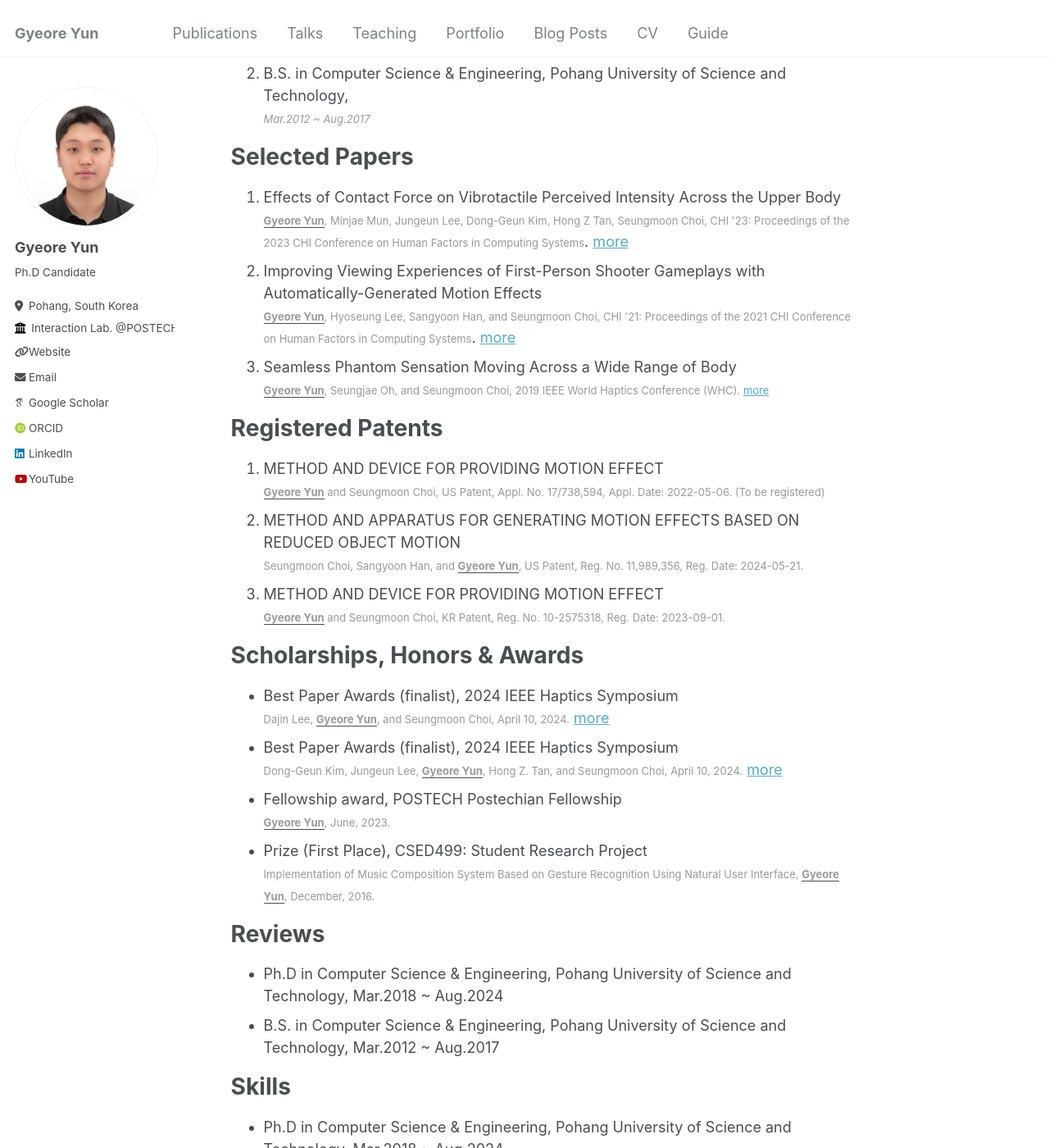
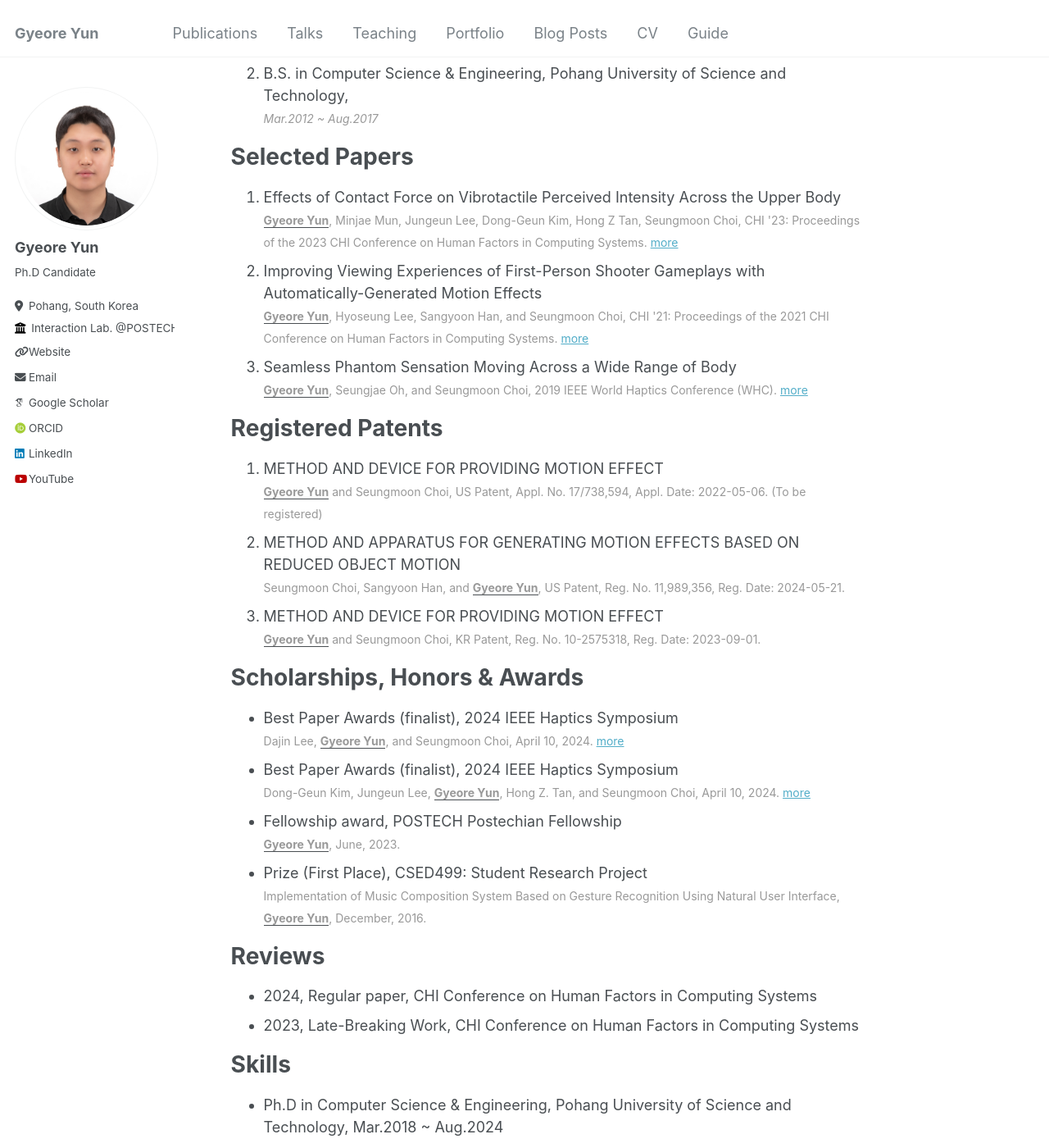
Before and after one commit to GyeoreYun/GyeoreYun.github.io, a Jekyll site: the page built from _pages/about.md, in a window 1280 px wide and 1400 px high, scrolled down 372 px. Shown: the whole window at 82% size. Built offline with Jekyll 4.4.1, drawn with Linux system fonts in a browser that asks for light colours; some web fonts are replaced.

Commit message:
Update about.md

```diff
--- a/_pages/about.md
+++ b/_pages/about.md
@@ -13,43 +13,43 @@ I also have experience and interests in research and development utilizing sound
 Education
 ======
 1. Ph.D in Computer Science & Engineering, Pohang University of Science and Technology,
-_<span style="color:#999999; font-size: 13px">Mar.2018 ~ Aug.2024</span>_
+_<span style="color:#999999; font-size: 14px">Mar.2018 ~ Aug.2024</span>_
 1. B.S. in Computer Science & Engineering, Pohang University of Science and Technology,
-_<span style="color:#999999; font-size: 13px">Mar.2012 ~ Aug.2017</span>_
+_<span style="color:#999999; font-size: 14px">Mar.2012 ~ Aug.2017</span>_
 
 Selected Papers
 ======
 1. Effects of Contact Force on Vibrotactile Perceived Intensity Across the Upper Body
-<span style="color:#999999; font-size: 13px"><u><b>Gyeore Yun</b></u>, Minjae Mun, Jungeun Lee, Dong-Geun Kim, Hong Z Tan, Seungmoon Choi, CHI &#039;23: Proceedings of the 2023 CHI Conference on Human Factors in Computing Systems</span>. [more](/publication/2023-04-19-Generating)
+<span style="color:#999999; font-size: 14px"><u><b>Gyeore Yun</b></u>, Minjae Mun, Jungeun Lee, Dong-Geun Kim, Hong Z Tan, Seungmoon Choi, CHI &#039;23: Proceedings of the 2023 CHI Conference on Human Factors in Computing Systems. [more](/publication/2023-04-19-Generating)</span>
 2. Improving Viewing Experiences of First-Person Shooter Gameplays with Automatically-Generated Motion Effects
-<span style="color:#999999; font-size: 13px"><u><b>Gyeore Yun</b></u>, Hyoseung Lee, Sangyoon Han, and Seungmoon Choi, CHI &#039;21: Proceedings of the 2021 CHI Conference on Human Factors in Computing Systems</span>. [more](/publication/2021-05-07-Improving)
+<span style="color:#999999; font-size: 14px"><u><b>Gyeore Yun</b></u>, Hyoseung Lee, Sangyoon Han, and Seungmoon Choi, CHI &#039;21: Proceedings of the 2021 CHI Conference on Human Factors in Computing Systems. [more](/publication/2021-05-07-Improving)</span>
 3. Seamless Phantom Sensation Moving Across a Wide Range of Body
-<span style="color:#999999; font-size: 13px"><u><b>Gyeore Yun</b></u>, Seungjae Oh, and Seungmoon Choi, 2019 IEEE World Haptics Conference (WHC). [more](/publication/2019-07-09-Seamless)
+<span style="color:#999999; font-size: 14px"><u><b>Gyeore Yun</b></u>, Seungjae Oh, and Seungmoon Choi, 2019 IEEE World Haptics Conference (WHC). [more](/publication/2019-07-09-Seamless)</span>
 
 Registered Patents
 ======
 1. METHOD AND DEVICE FOR PROVIDING MOTION EFFECT
-<span style="color:#999999; font-size: 13px"><u><b>Gyeore Yun</b></u> and Seungmoon Choi, US Patent, Appl. No. 17/738,594, Appl. Date: 2022-05-06. (To be registered)</span>
+<span style="color:#999999; font-size: 14px"><u><b>Gyeore Yun</b></u> and Seungmoon Choi, US Patent, Appl. No. 17/738,594, Appl. Date: 2022-05-06. (To be registered)</span>
 2. METHOD AND APPARATUS FOR GENERATING MOTION EFFECTS BASED ON REDUCED OBJECT MOTION
-<span style="color:#999999; font-size: 13px">Seungmoon Choi, Sangyoon Han, and <u><b>Gyeore Yun</b></u>, US Patent, Reg. No. 11,989,356, Reg. Date: 2024-05-21.</span>
+<span style="color:#999999; font-size: 14px">Seungmoon Choi, Sangyoon Han, and <u><b>Gyeore Yun</b></u>, US Patent, Reg. No. 11,989,356, Reg. Date: 2024-05-21.</span>
 3. METHOD AND DEVICE FOR PROVIDING MOTION EFFECT
-<span style="color:#999999; font-size: 13px"><u><b>Gyeore Yun</b></u> and Seungmoon Choi, KR Patent, Reg. No. 10-2575318, Reg. Date: 2023-09-01.</span>
+<span style="color:#999999; font-size: 14px"><u><b>Gyeore Yun</b></u> and Seungmoon Choi, KR Patent, Reg. No. 10-2575318, Reg. Date: 2023-09-01.</span>
 
 Scholarships, Honors & Awards
 ======
 * Best Paper Awards (finalist), 2024 IEEE Haptics Symposium
-<span style="color:#999999; font-size: 13px">Dajin Lee, <u><b>Gyeore Yun</b></u>, and Seungmoon Choi, April 10, 2024.</span> [more](/publication/2024-01-15-Effects)
+<span style="color:#999999; font-size: 14px">Dajin Lee, <u><b>Gyeore Yun</b></u>, and Seungmoon Choi, April 10, 2024. [more](/publication/2024-01-15-Effects)</span>
 * Best Paper Awards (finalist), 2024 IEEE Haptics Symposium
-<span style="color:#999999; font-size: 13px">Dong-Geun Kim, Jungeun Lee, <u><b>Gyeore Yun</b></u>, Hong Z. Tan, and Seungmoon Choi, April 10, 2024.</span> [more](/publication/2024-01-15-Sound)
+<span style="color:#999999; font-size: 14px">Dong-Geun Kim, Jungeun Lee, <u><b>Gyeore Yun</b></u>, Hong Z. Tan, and Seungmoon Choi, April 10, 2024. [more](/publication/2024-01-15-Sound)</span>
 * Fellowship award, POSTECH Postechian Fellowship
-<span style="color:#999999; font-size: 13px"><u><b>Gyeore Yun</b></u>, June, 2023.</span>
+<span style="color:#999999; font-size: 14px"><u><b>Gyeore Yun</b></u>, June, 2023.</span>
 * Prize (First Place), CSED499: Student Research Project
-<span style="color:#999999; font-size: 13px">Implementation of Music Composition System Based on Gesture Recognition Using Natural User Interface, <u><b>Gyeore Yun</b></u>, December, 2016.</span>
+<span style="color:#999999; font-size: 14px">Implementation of Music Composition System Based on Gesture Recognition Using Natural User Interface, <u><b>Gyeore Yun</b></u>, December, 2016.</span>
 
 Reviews
 ======
-* Ph.D in Computer Science & Engineering, Pohang University of Science and Technology, Mar.2018 ~ Aug.2024
-* B.S. in Computer Science & Engineering, Pohang University of Science and Technology, Mar.2012 ~ Aug.2017
+* 2024, Regular paper, CHI Conference on Human Factors in Computing Systems
+* 2023, Late-Breaking Work, CHI Conference on Human Factors in Computing Systems
 
 Skills
 ======
```
